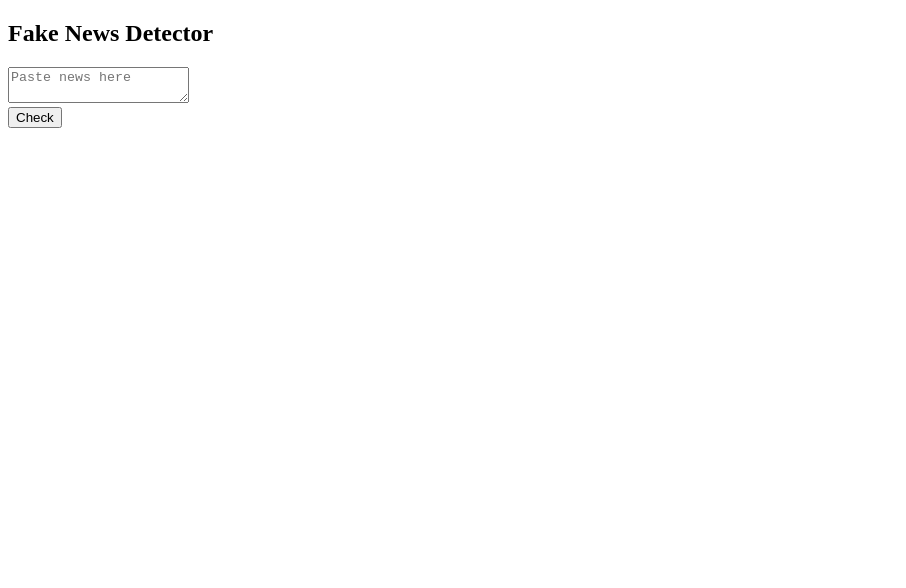
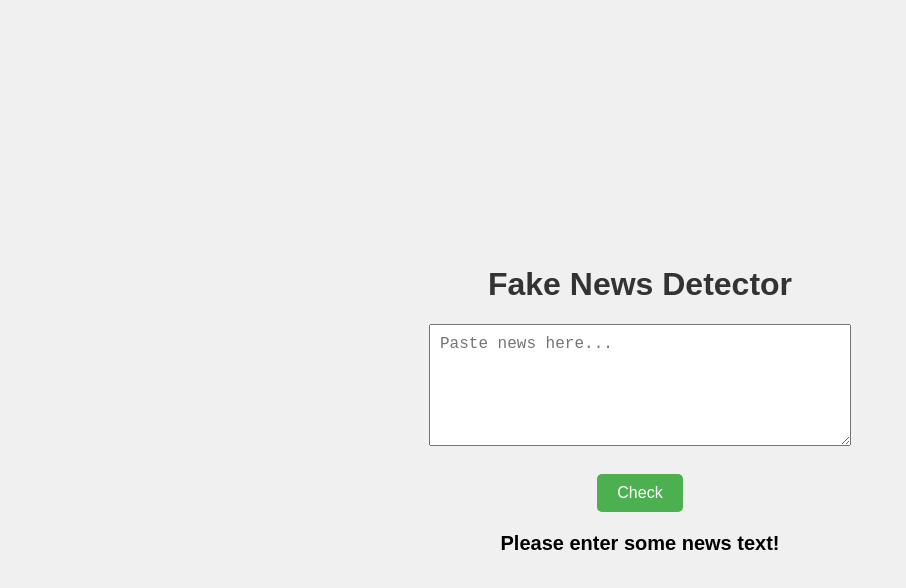
Before and after one commit to vishwa-ayappan-2226/fake_news_app, a plain HTML site: page index.html in a window 1280 px wide. Both pictures are taken after a click on the button "Check". Shown: the whole page, without its empty margins (0-906 px from the left). Drawn offline with Linux system fonts and the light colour scheme; no server answers.

Commit message:
Update index.html

```diff
--- a/index.html
+++ b/index.html
@@ -1,26 +1,88 @@
 <!DOCTYPE html>
-<html>
+<html lang="en">
 <head>
+    <meta charset="UTF-8">
     <title>Fake News Detector</title>
+    <style>
+        body {
+            font-family: Arial, sans-serif;
+            background: #f0f0f0;
+            display: flex;
+            flex-direction: column;
+            align-items: center;
+            justify-content: center;
+            height: 100vh;
+            margin: 0;
+        }
+        h1 {
+            color: #333;
+        }
+        textarea {
+            width: 400px;
+            height: 100px;
+            padding: 10px;
+            font-size: 16px;
+            margin-bottom: 10px;
+        }
+        button {
+            padding: 10px 20px;
+            font-size: 16px;
+            cursor: pointer;
+            background: #4CAF50;
+            color: white;
+            border: none;
+            border-radius: 5px;
+        }
+        #result {
+            margin-top: 20px;
+            font-size: 20px;
+            font-weight: bold;
+        }
+    </style>
 </head>
 <body>
-  <h2>Fake News Detector</h2>
-  <textarea id="news" placeholder="Paste news here"></textarea><br>
+    <h1>Fake News Detector</h1>
+    <textarea id="newsText" placeholder="Paste news here..."></textarea><br>
     <button onclick="checkNews()">Check</button>
-  <p id="result"></p>
+    <div id="result"></div>
 
     <script>
-async function checkNews(){
-  let text = document.getElementById("news").value;
+        async function checkNews() {
+            const news = document.getElementById('newsText').value.trim();
+            const resultDiv = document.getElementById('result');
 
-  let res = await fetch("https://YOUR-RENDER-URL/predict", {
+            if(news === "") {
+                resultDiv.innerText = "Please enter some news text!";
+                resultDiv.style.color = "black";
+                return;
+            }
+
+            try {
+                const response = await fetch("https://your-fake-news-app.onrender.com/predict", {
                     method: "POST",
-    headers: {"Content-Type":"application/json"},
-    body: JSON.stringify({news: text})
+                    headers: {
+                        "Content-Type": "application/json"
+                    },
+                    body: JSON.stringify({ news: news })
                 });
 
-  let data = await res.json();
-  document.getElementById("result").innerText = data.result;
+                const data = await response.json();
+
+                if(data.result === "Fake") {
+                    resultDiv.innerText = "Result: Fake";
+                    resultDiv.style.color = "red";
+                } else if(data.result === "Real") {
+                    resultDiv.innerText = "Result: Real";
+                    resultDiv.style.color = "green";
+                } else {
+                    resultDiv.innerText = "Unexpected response from API";
+                    resultDiv.style.color = "orange";
+                }
+            } catch (err) {
+                resultDiv.innerText = "Error connecting to API!";
+                resultDiv.style.color = "orange";
+                console.error(err);
+            }
         }
     </script>
 </body>
```
Lines whose indentation alone changed are shown as unchanged.
